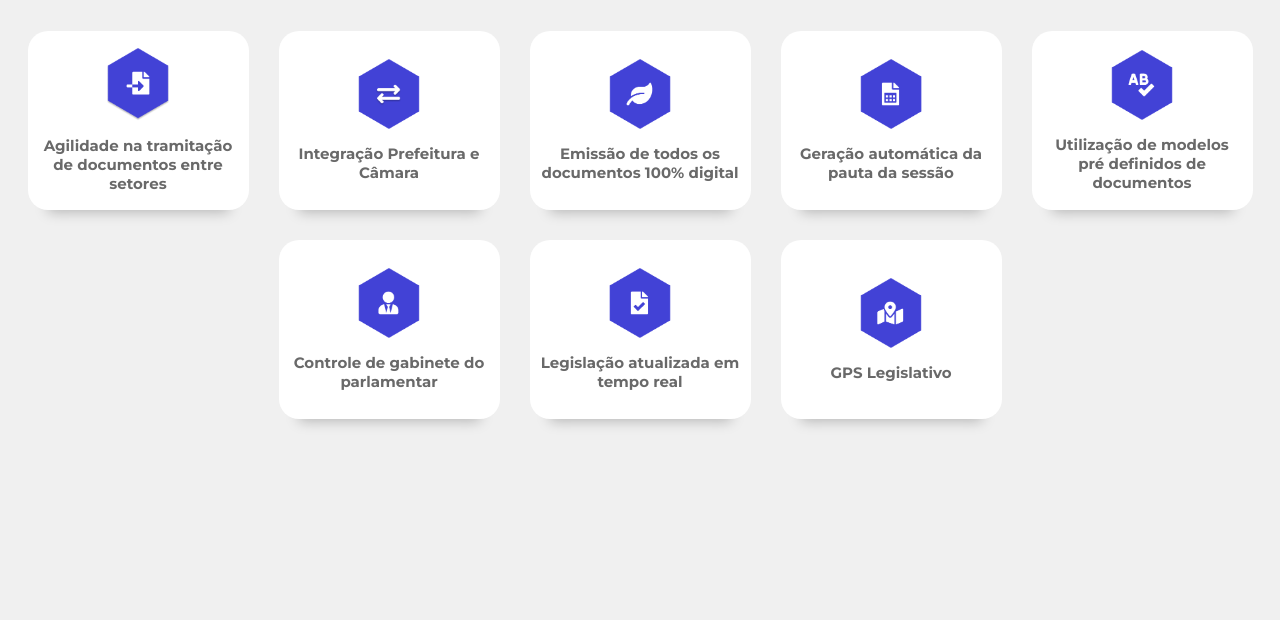
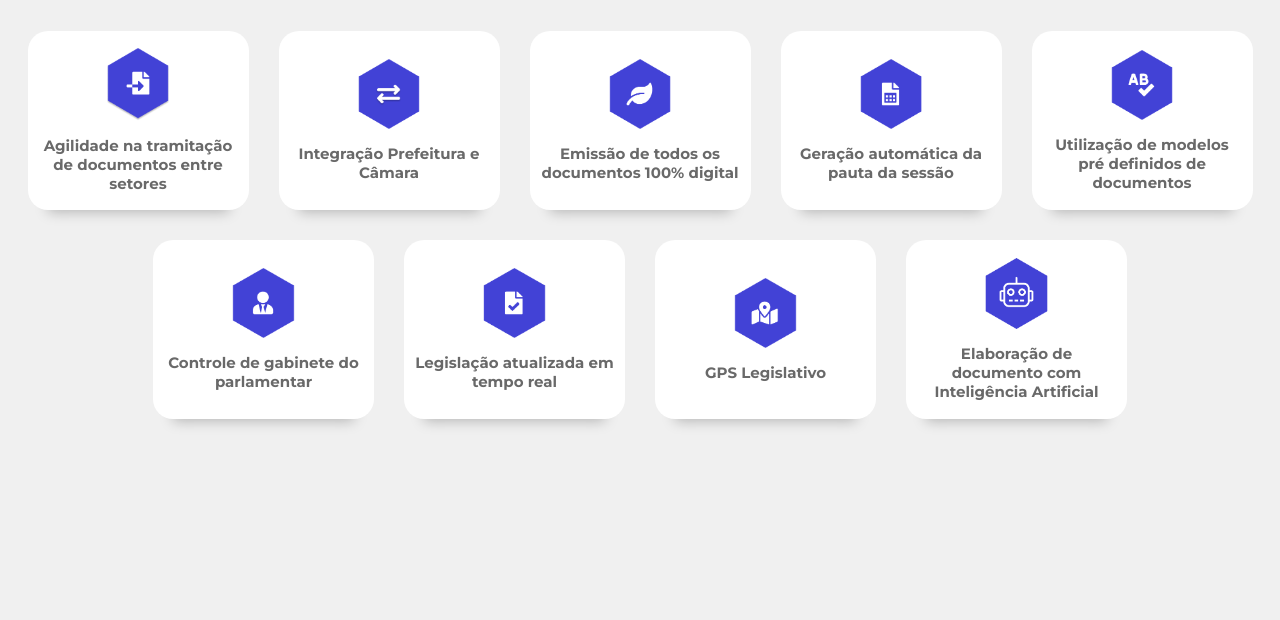
Before and after one commit to leandroricke100/governo-web, a PHP site: page / in a window 1280 px wide. Shown: the part 888-1508 px from the top of the page. Run offline with PHP 8.4, Linux system fonts and the light colour scheme.

Commit message:
novo card informando sobre ia

```diff
--- a/index.php
+++ b/index.php
@@ -147,6 +147,11 @@
           <img src="assets/sistema/Group8.png" alt="logo-gps">
           <p>GPS
             Legislativo</p>
+        </div>
+
+        <div class="container-items">
+          <img src="assets/sistema/bot.png" alt="logo-gps">
+          <p>Elaboração de documento com Inteligência Artificial</p>
         </div>
       </div>
     </div>
```
Also changed, not shown: assets/sistema/bot.png (added).
